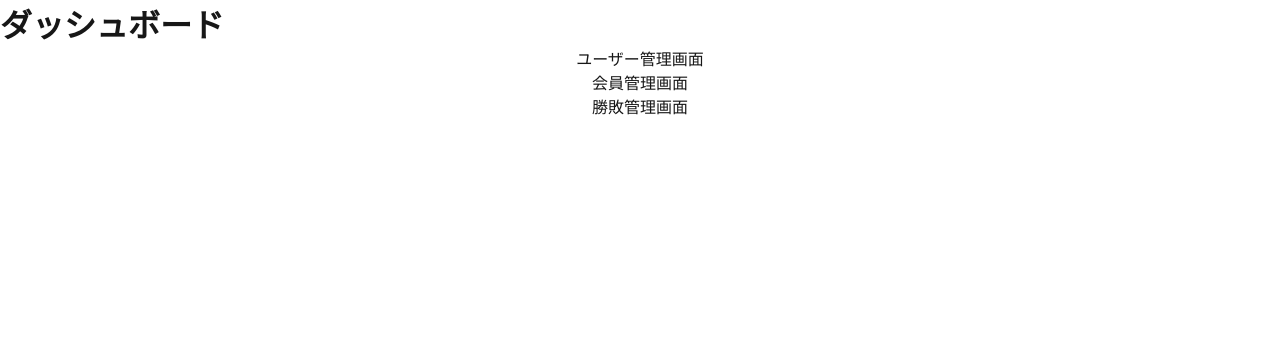
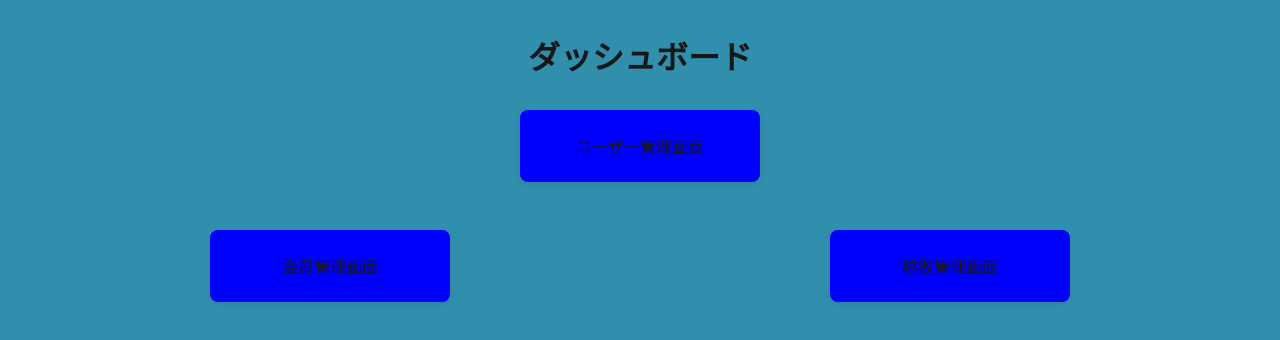
Before and after one commit to inunu1/next-rate, a Next.js app in the folder next-rate/: page /dashboard in a window 1280 px wide. Shown: the top 340 px of the page. Built offline with nearby package versions, Linux system fonts and the light colour scheme.

Commit message:
テールウィンドはやはりついていけない・・・レガシーなCSSこそ正義

```diff
--- /dev/null
+++ b/next-rate/src/app/dashboard/DashboardPage.module.css
@@ -0,0 +1,50 @@
+.main {
+  min-height: 100vh;
+  padding: 2rem;
+  background-color: rgb(49, 143, 174);
+}
+
+.title {
+  font-size: 2rem;
+  font-weight: bold;
+  margin-bottom: 2rem;
+  text-align: center;
+}
+
+.centerBox {
+  display: flex;
+  justify-content: center;
+  margin-bottom: 3rem;
+}
+
+.grid {
+  display: grid;
+  grid-template-columns: repeat(auto-fit, minmax(240px, 1fr));
+  gap: 1.5rem;
+  justify-items: center;
+}
+
+.cardBlue,
+.cardGreen,
+.cardYellow {
+  width: 240px;
+  padding: 1.5rem;
+  background-color: blue;
+  border-radius: 0.5rem;
+  box-shadow: 0 2px 6px rgba(0, 0, 0, 0.1);
+  text-align: center;
+  cursor: pointer;
+  transition: background-color 0.3s ease;
+}
+
+.cardBlue:hover {
+  background-color: #dbeafe;
+}
+
+.cardGreen:hover {
+  background-color: #d1fae5;
+}
+
+.cardYellow:hover {
+  background-color: #fef9c3;
+}
--- a/next-rate/src/app/dashboard/page.tsx
+++ b/next-rate/src/app/dashboard/page.tsx
@@ -1,32 +1,27 @@
 'use client';
 
 import Link from 'next/link';
+import styles from './DashboardPage.module.css';
 
 export default function DashboardPage() {
   return (
-    <main className="min-h-screen p-8 bg-gray-100">
-      <h1 className="text-3xl font-bold mb-8">ダッシュボード</h1>
+    <main className={styles.main}>
+      <h1 className={styles.title}>ダッシュボード</h1>
 
       {/* ユーザー管理画面を中央に配置 */}
-      <div className="flex justify-center mb-12">
+      <div className={styles.centerBox}>
         <Link href="/dashboard/user-management">
-          <div className="p-6 bg-white rounded-lg shadow hover:bg-blue-100 transition cursor-pointer text-center w-64">
-            ユーザー管理画面
-          </div>
+          <div className={styles.cardBlue}>ユーザー管理画面</div>
         </Link>
       </div>
 
-      {/* その他のリンクはグリッドで表示 */}
-      <div className="grid gap-6 md:grid-cols-2">
+      {/* その他のリンク */}
+      <div className={styles.grid}>
         <Link href="/dashboard/member-management">
-          <div className="p-6 bg-white rounded-lg shadow hover:bg-green-100 transition cursor-pointer text-center">
-            会員管理画面
-          </div>
+          <div className={styles.cardGreen}>会員管理画面</div>
         </Link>
         <Link href="/dashboard/match-management">
-          <div className="p-6 bg-white rounded-lg shadow hover:bg-yellow-100 transition cursor-pointer text-center">
-            勝敗管理画面
-          </div>
+          <div className={styles.cardYellow}>勝敗管理画面</div>
         </Link>
       </div>
     </main>
```
